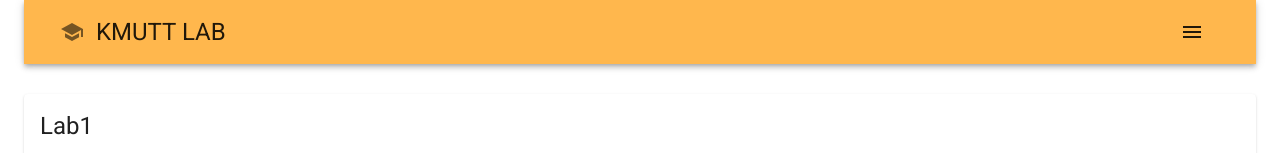
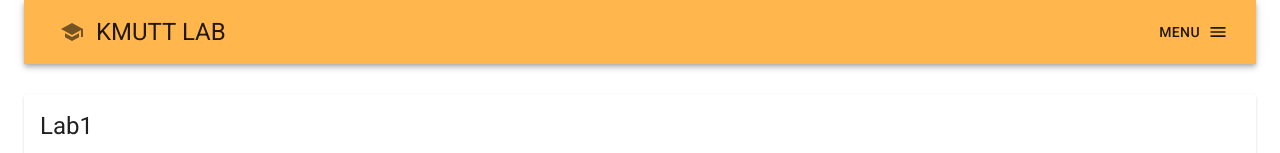
Before and after one commit to nutthanonn/personal-website, a React (Create React App) app: page / in a window 1280 px wide. Shown: the top 153 px of the page. Built offline with nearby package versions, Linux system fonts and the light colour scheme.

Commit message:
[+] ReactJS

```diff
--- a/src/MainComponent/App.js
+++ b/src/MainComponent/App.js
@@ -1,9 +1,7 @@
-// import CardComponent from "./Login/cardComponent";
 import MainPage from "./mainPageComponent/MainPage";
 const App = () => {
   return (
     <div>
-      {/* <CardComponent /> */}
       <MainPage />
     </div>
   );
--- a/src/MainComponent/mainPageComponent/Appbar.js
+++ b/src/MainComponent/mainPageComponent/Appbar.js
@@ -7,8 +7,9 @@ import {
   createTheme,
   ThemeProvider,
 } from "@material-ui/core";
-import MenuIcon from "@material-ui/icons/Menu";
+import React from "react";
 import SchoolIcon from "@material-ui/icons/School";
+import DrowerInApp from "./Drower";
 
 const useStyles = makeStyles((theme) => ({
   root: {
@@ -33,6 +34,7 @@ const theme = createTheme({
 
 const Appbar = () => {
   const classes = useStyles();
+
   return (
     <ThemeProvider theme={theme}>
       <div className={classes.root}>
@@ -44,14 +46,7 @@ const Appbar = () => {
             <Typography variant="h5" className={classes.title} color="inherit">
               KMUTT LAB
             </Typography>
-            <IconButton
-              edge="start"
-              aria-label="menu"
-              color="inherit"
-              className={classes.menuButton}
-            >
-              <MenuIcon />
-            </IconButton>
+            <DrowerInApp />
           </Toolbar>
         </AppBar>
       </div>
--- a/src/MainComponent/mainPageComponent/Drower.js
+++ b/src/MainComponent/mainPageComponent/Drower.js
@@ -1,5 +1,91 @@
-const Drower = () => {
-  return <div></div>;
-};
+import React from "react";
+import clsx from "clsx";
+import MailIcon from "@material-ui/icons/Mail";
+import MenuIcon from "@material-ui/icons/Menu";
+import AccountCircleIcon from "@material-ui/icons/AccountCircle";
+import {
+  makeStyles,
+  Drawer,
+  Button,
+  List,
+  ListItem,
+  ListItemIcon,
+  ListItemText,
+  Divider,
+} from "@material-ui/core";
 
-export default Drower;
+const useStyles = makeStyles({
+  list: {
+    width: 250,
+  },
+  fullList: {
+    width: "auto",
+  },
+});
+
+export default function DrowerInApp() {
+  const classes = useStyles();
+  const [state, setState] = React.useState({
+    right: false,
+  });
+
+  const toggleDrawer = (anchor, open) => (event) => {
+    if (
+      event.type === "keydown" &&
+      (event.key === "Tab" || event.key === "Shift")
+    ) {
+      return;
+    }
+
+    setState({ ...state, [anchor]: open });
+  };
+
+  const list = (anchor) => (
+    <div
+      className={clsx(classes.list, {
+        [classes.fullList]: anchor === "top" || anchor === "bottom",
+      })}
+      role="presentation"
+      onClick={toggleDrawer(anchor, false)}
+      onKeyDown={toggleDrawer(anchor, false)}
+    >
+      <List>
+        {["Inbox"].map((text) => (
+          <ListItem button key={text}>
+            <ListItemIcon>
+              <MailIcon />
+            </ListItemIcon>
+            <ListItemText primary={text} />
+          </ListItem>
+        ))}
+        <Divider />
+        <br />
+        <ListItem button key={"Login"}>
+          <ListItemIcon>
+            <AccountCircleIcon />
+          </ListItemIcon>
+          <ListItemText primary={"Login"} />
+        </ListItem>
+      </List>
+    </div>
+  );
+
+  return (
+    <div>
+      {["MENU"].map((anchor) => (
+        <React.Fragment key={anchor}>
+          <Button onClick={toggleDrawer(anchor, true)} endIcon={<MenuIcon />}>
+            {anchor}
+          </Button>
+          <Drawer
+            anchor="right"
+            open={state[anchor]}
+            onClose={toggleDrawer(anchor, false)}
+          >
+            {list(anchor)}
+          </Drawer>
+        </React.Fragment>
+      ))}
+    </div>
+  );
+}
```
